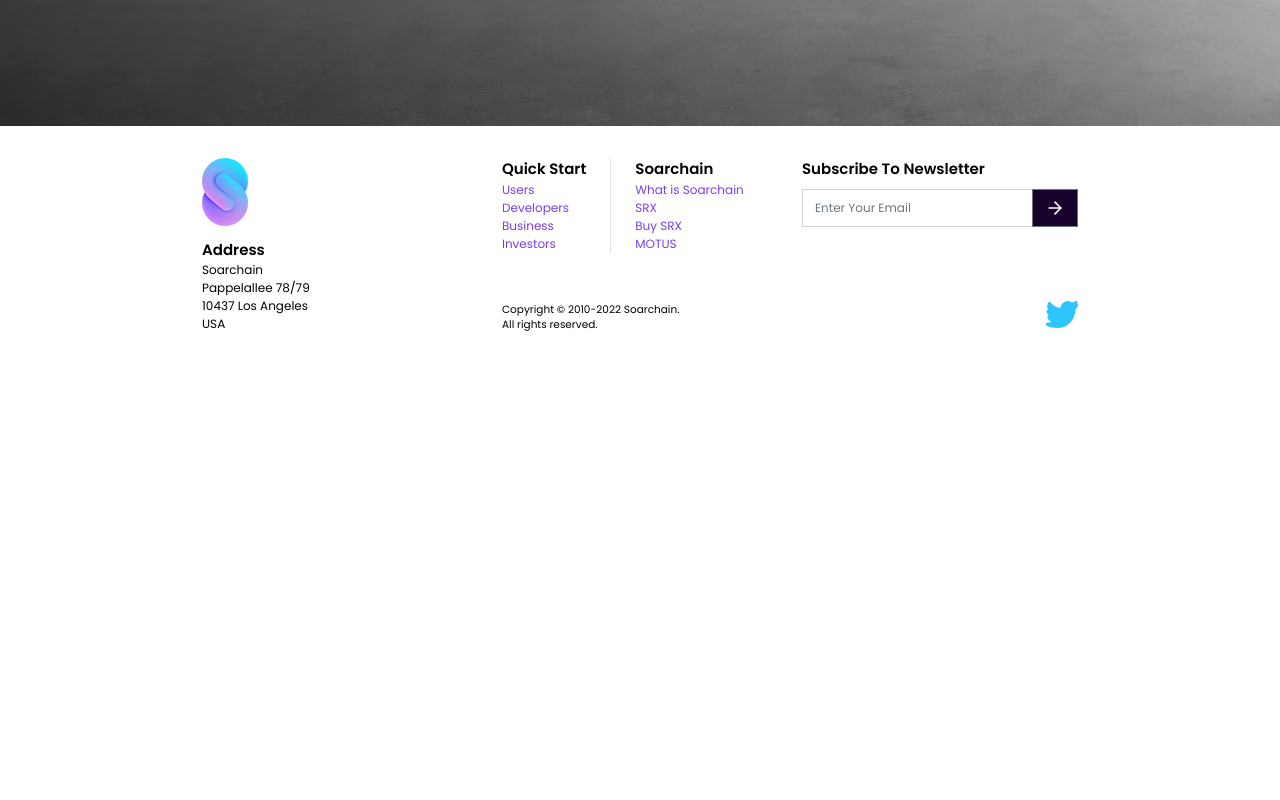
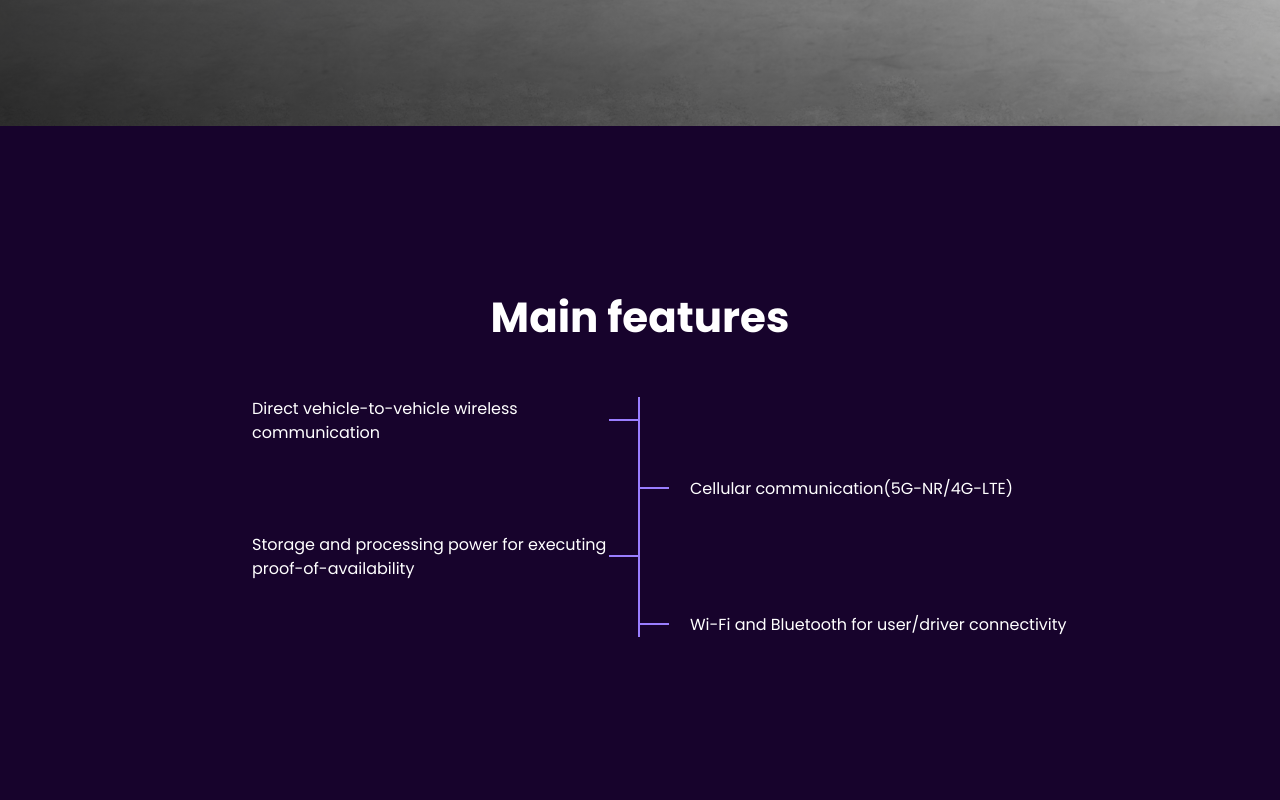
Before and after one commit to soar-robotics/soarchain-web, a Next.js app: page /solutions/motus in a window 1280 px wide. Shown: the part 520-1320 px from the top of the page. Before the commit the page ends 885 px from the top, so only its background shows below. Built offline with nearby package versions, Linux system fonts and the light colour scheme.

Commit message:
Add main features section in solutions/motus page

```diff
--- a/pages/solutions/motus.js
+++ b/pages/solutions/motus.js
@@ -1,3 +1,5 @@
+import { motusMainFeatures } from '../../utils/context/motusContext';
+
 function Motus() {
   return (
     <main className='motus'>
@@ -18,6 +20,21 @@
           </div>
         </div>
       </section>
+      <section className='features'>
+        <div className='container'>
+          <p className='text-title text-center'>Main features</p>
+          <div className='features-list mt-5'>
+            {motusMainFeatures.map((item, index) => (
+              <span
+                key={index}
+                className={`features-list-item-${index % 2 === 0 ? 'left' : 'right'}`}
+              >
+                {item}
+              </span>
+            ))}
+          </div>
+        </div>
+      </section>
     </main>
   );
 }
--- a/styles/pages/solutions/_motus.scss
+++ b/styles/pages/solutions/_motus.scss
@@ -30,4 +30,54 @@
       }
     }
   }
+
+  .features {
+    background: $dark-blue;
+    padding-top: 10rem;
+    padding-bottom: 10rem;
+
+    &-list {
+      position: relative;
+
+      &::after {
+        position: absolute;
+        width: 2px;
+        height: 100%;
+        background: $purple;
+        left: calc(50% - 2px);
+        top: 0;
+        content: '';
+      }
+
+      &-item-left {
+        display: block;
+        margin-bottom: 2rem;
+        position: relative;
+        width: 50%;
+        padding-left: 50px;
+
+        &::after {
+          position: absolute;
+          height: 2px;
+          width: 30px;
+          background: $purple;
+          top: calc(50% - 2px);
+          right: 1px;
+          content: '';
+        }
+      }
+
+      &-item-right {
+        @extend .features-list-item-left;
+
+        margin-left: auto;
+        padding-right: 0px;
+        padding-left: 50px;
+
+        &::after {
+          left: -1px;
+        }
+      }
+    }
+  }
 }
--- a/utils/context/motusContext.js
+++ b/utils/context/motusContext.js
@@ -4,3 +4,10 @@
   'Get rewarded with cryptocurrency',
   'Compatible with your existing car',
 ];
+
+export const motusMainFeatures = [
+  'Direct vehicle-to-vehicle wireless communication',
+  'Cellular communication(5G-NR/4G-LTE)',
+  'Storage and processing power for executing proof-of-availability',
+  'Wi-Fi and Bluetooth for user/driver connectivity',
+];
```
